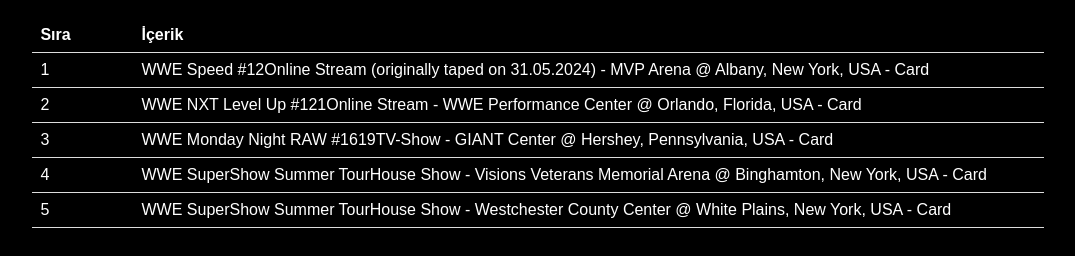
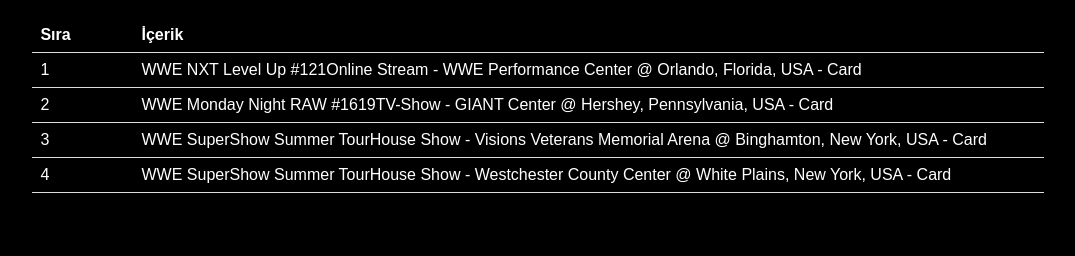
Before and after one commit to 0x733/WWE, a plain HTML site: page index.html in a window 1280 px wide. Shown: the part 48-304 px from the top of the page, without its empty margins (102-1177 px from the left). Drawn offline with Linux system fonts and the light colour scheme.

Commit message:
deploy: 90ff095da95602b0362079fba36f6e752a247044

```diff
--- a/index.html
+++ b/index.html
@@ -1 +1 @@
-<html><head><title>WWE İçerikleri</title><style>body { background-color: black; color: white; font-family: Arial, sans-serif; }table { width: 80%; margin: auto; border-collapse: collapse; }th, td { padding: 8px; text-align: left; border-bottom: 1px solid #ddd; }tr:hover { background-color: #f5f5f5; }</style></head><body><h1 style='text-align: center;'>WWE İçerikleri</h1><table><tr><th style='width: 10%;'>Sıra</th><th>İçerik</th></tr><tr><td>1</td><td>WWE Speed #12Online Stream (originally taped on 31.05.2024) - MVP Arena @ Albany, New York, USA - Card</td></tr><tr><td>2</td><td>WWE NXT Level Up #121Online Stream - WWE Performance Center @ Orlando, Florida, USA - Card</td></tr><tr><td>3</td><td>WWE Monday Night RAW #1619TV-Show - GIANT Center @ Hershey, Pennsylvania, USA - Card</td></tr><tr><td>4</td><td>WWE SuperShow Summer TourHouse Show - Visions Veterans Memorial Arena @ Binghamton, New York, USA - Card</td></tr><tr><td>5</td><td>WWE SuperShow Summer TourHouse Show - Westchester County Center @ White Plains, New York, USA - Card</td></tr></table></body></html>
+<html><head><title>WWE İçerikleri</title><style>body { background-color: black; color: white; font-family: Arial, sans-serif; }table { width: 80%; margin: auto; border-collapse: collapse; }th, td { padding: 8px; text-align: left; border-bottom: 1px solid #ddd; }tr:hover { background-color: #f5f5f5; }</style></head><body><h1 style='text-align: center;'>WWE İçerikleri</h1><table><tr><th style='width: 10%;'>Sıra</th><th>İçerik</th></tr><tr><td>1</td><td>WWE NXT Level Up #121Online Stream - WWE Performance Center @ Orlando, Florida, USA - Card</td></tr><tr><td>2</td><td>WWE Monday Night RAW #1619TV-Show - GIANT Center @ Hershey, Pennsylvania, USA - Card</td></tr><tr><td>3</td><td>WWE SuperShow Summer TourHouse Show - Visions Veterans Memorial Arena @ Binghamton, New York, USA - Card</td></tr><tr><td>4</td><td>WWE SuperShow Summer TourHouse Show - Westchester County Center @ White Plains, New York, USA - Card</td></tr></table></body></html>
```
